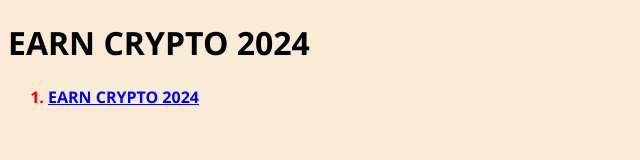
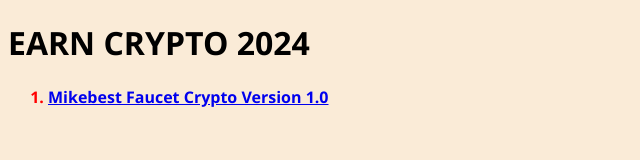
Before and after one commit to Mikebestako/Faucets-Crypto-Versions, a plain HTML site: page index.html in a window 1280 px wide. Shown: the whole page, without its empty margins (0-640 px from the left). Drawn offline with Linux system fonts and the light colour scheme.

Commit message:
Update index.html

```diff
--- a/index.html
+++ b/index.html
@@ -14,7 +14,7 @@
 <body>
     <h1>EARN CRYPTO 2024</h1>
     <ol>
-        <li><a href="./Revise_002/future.html" target="_blank">EARN CRYPTO 2024</a></li>
+        <li><a href="./Revise_002/future.html" target="_blank">Mikebest Faucet Crypto Version 1.0</a></li>
     </ol>
 </body>
 </html>
```
